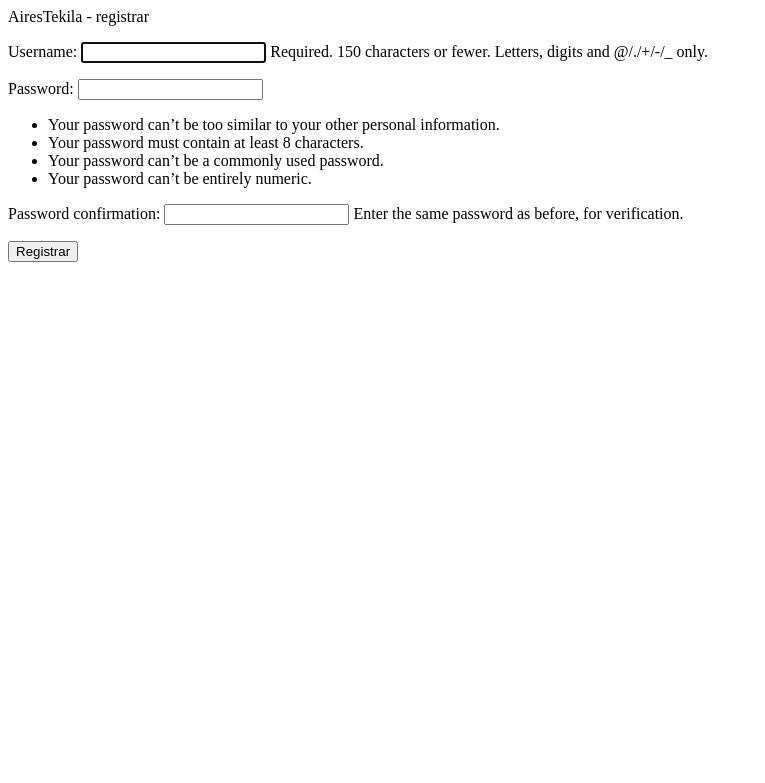
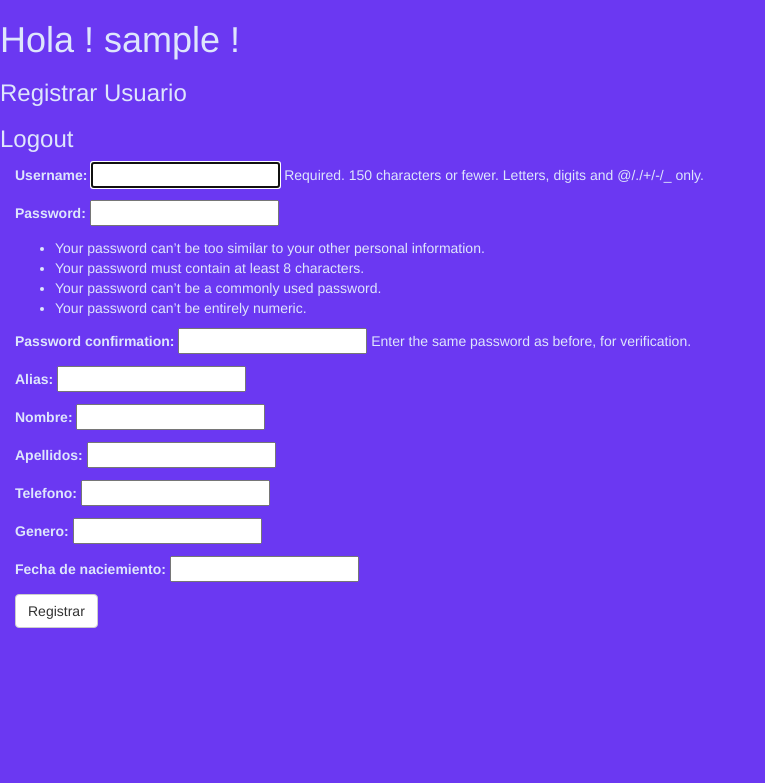
Before and after one commit to MHCelso/tekila-air, a Django app: page /registrar-usuarios/ in a window 1280 px wide. Shown: the top 783 px of the page, without its empty margins (0-765 px from the left). Run offline with Django 3.2, Linux system fonts and the light colour scheme; the visitor is signed in with stand-in values (Sample User, id 1); data that the repository does not hold is empty; some libraries are stand-ins or nearby versions.

Commit message:
tarea registrar clientes terminada

```diff
--- a/customers_flyes/models.py
+++ b/customers_flyes/models.py
@@ -13,7 +13,7 @@ class Customer(models.Model):
 	gender = models.CharField('Genero', max_length=1, choices=SEX)
 	birth_date = models.DateField('Fecha de nacimiento', auto_now_add=False, null=True)
 	def __unicode__(self):
-		return self.name
+		return self.alias
 
 
 class Fly(models.Model):
--- a/login/forms.py
+++ b/login/forms.py
@@ -14,4 +14,9 @@ from django.contrib.auth.forms import UserCreationForm
 #         fields = ('alias', 'name', 'last_name', 'phone_number', 'gender', 'birth_date')
 
 class UserForm(UserCreationForm):
-    pass
+	alias = forms.CharField()
+	nombre = forms.CharField()
+	apellidos = forms.CharField()
+	telefono = forms.CharField()
+	genero = forms.CharField()
+	fecha_de_naciemiento = forms.DateField()
--- a/login/views.py
+++ b/login/views.py
@@ -1,5 +1,6 @@
 from django.shortcuts import render
 from django.contrib.auth.models import User
+from customers_flyes.models import Customer
 from rest_framework import viewsets
 from django.contrib.auth import authenticate
 from django.contrib.auth import login
@@ -66,3 +67,16 @@ class CustomerRegister(FormView):
 	template_name = "register.html"
 	form_class = UserForm
 	success_url = '/'
+
+	def form_valid(self, form):
+		user = form.save()
+		customer = Customer()
+		customer.user = user
+		customer.alias = form.cleaned_data['alias']
+		customer.name = form.cleaned_data['nombre']
+		customer.last_name = form.cleaned_data['apellidos']
+		customer.phone_number = form.cleaned_data['telefono']
+		customer.gender = form.cleaned_data['genero']
+		customer.birth_date = form.cleaned_data['fecha_de_naciemiento']
+		customer.save()
+		return super(CustomerRegister, self).form_valid(form)
--- a/templates/register.html
+++ b/templates/register.html
@@ -1,4 +1,7 @@
+{%extends 'base.html'%}
+{%block title%}AiresTekila - registrar{%endblock%}
  <!--<h2>{{ user.get_full_name }}</h2>
+}
 <ul>
   <li>Username: {{ user.username }}</li>
   <li>Name: {{ user.customer.name }}</li>
@@ -13,7 +16,6 @@
   {{ customer_form.as_p }}
   <button type="submit">Save changes</button>
 </form>-->
-{%block title%}AiresTekila - registrar{%endblock%}
 {%block content%}
 	<form method="post">
 	{% csrf_token %}
```
